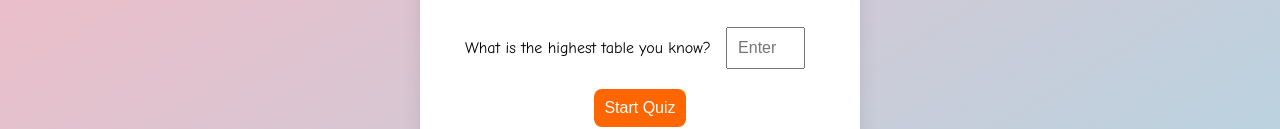
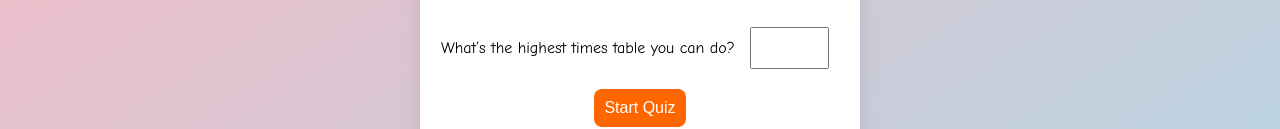
Before and after one commit to LionelNkaya/factorSparkL, a plain HTML site: page index.html in a window 1280 px wide. Shown: the part 394-523 px from the top of the page. Drawn offline with Linux system fonts and the light colour scheme.

Commit message:
updating UI with clearer message

```diff
--- a/index.html
+++ b/index.html
@@ -19,8 +19,9 @@
         <!-- Setup Tab -->
         <div id="setup" class="tab-content active">
             <div class="input-group">
-                <label for="maxNumber">What is the highest table you know?</label>
-                <input type="number" id="maxNumber" placeholder="Enter max number" min="2" max="20">
+                <label for="maxNumber">What’s the highest times table you can do?</label>
+                <input type="number" id="maxNumber"  min="2" max="20">
+                <br>
                 <button onclick="startQuiz()">Start Quiz</button>
             </div>
         </div>
```
